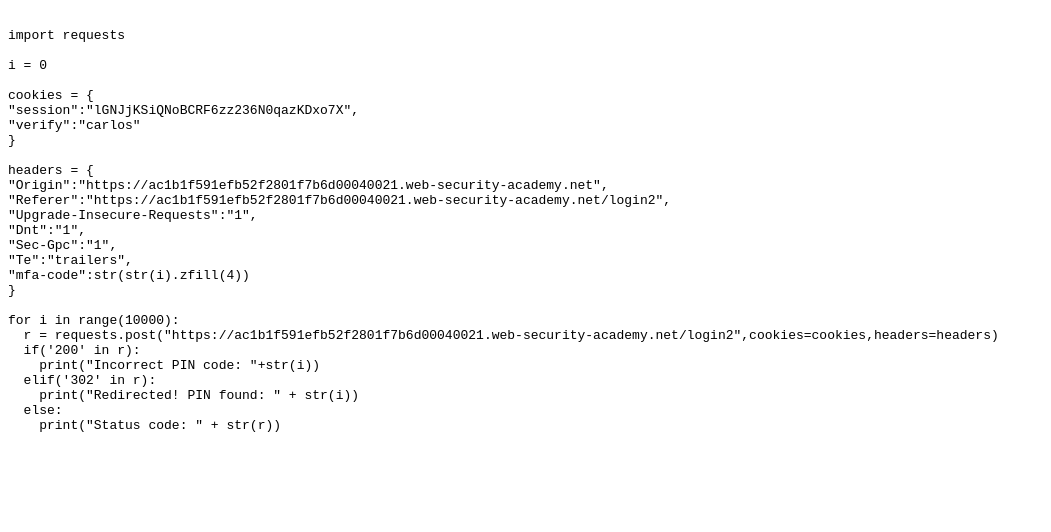
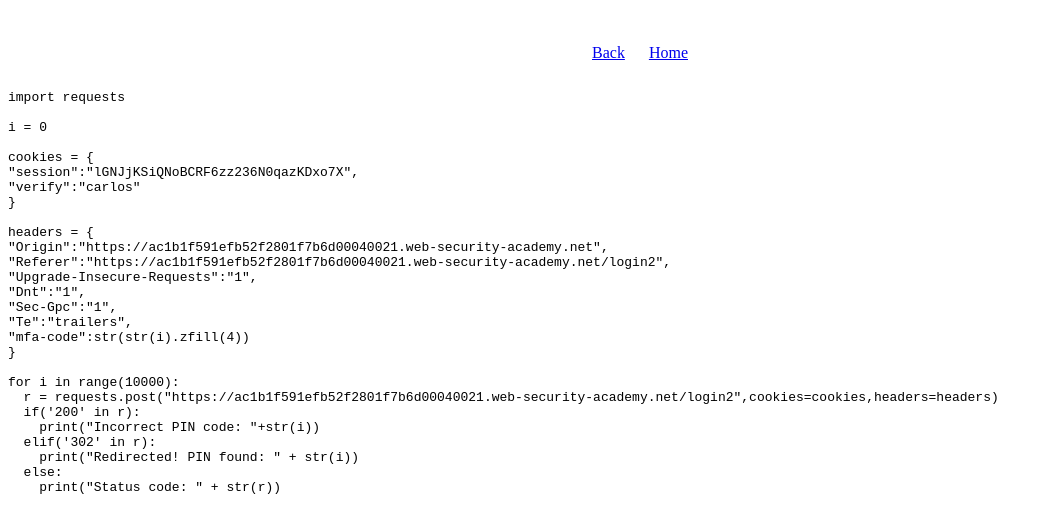
Before and after one commit to i-love-cybersecurity/i-love-cybersecurity.github.io, a plain HTML site: page brute_mfa_pin_no_csrf.html in a window 1280 px wide. Shown: the whole page, without its empty margins (0-1051 px from the left). Drawn offline with Linux system fonts and the light colour scheme.

Commit message:
Add nav links

```diff
--- a/brute_mfa_pin_no_csrf.html
+++ b/brute_mfa_pin_no_csrf.html
@@ -5,6 +5,12 @@
 <meta name="viewport" content="width=device-width, initial-scale=0.75">
 </head>
 <body>
+
+<center>
+<br><br><a href="javascript:history.back()">Back</a>
+&nbsp;&nbsp;&nbsp;&nbsp;
+<a href="https://i-love-cybersecurity.github.io/index.html">Home</a>
+</center>
 
 <code><pre>
 
```
